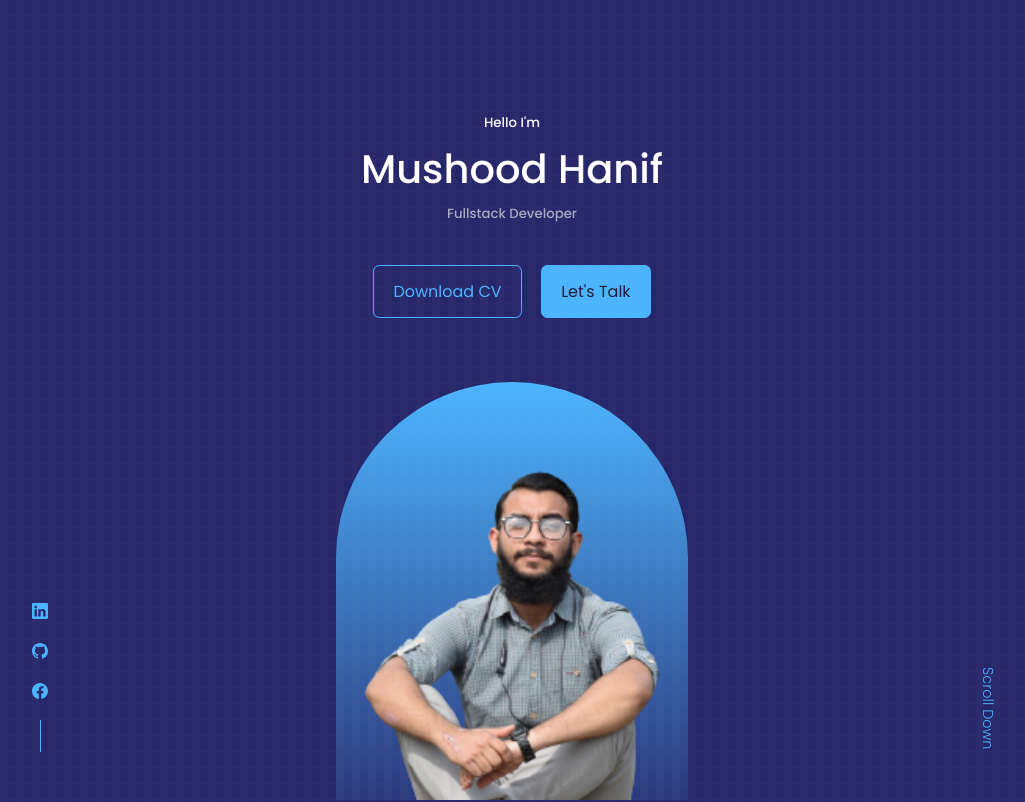
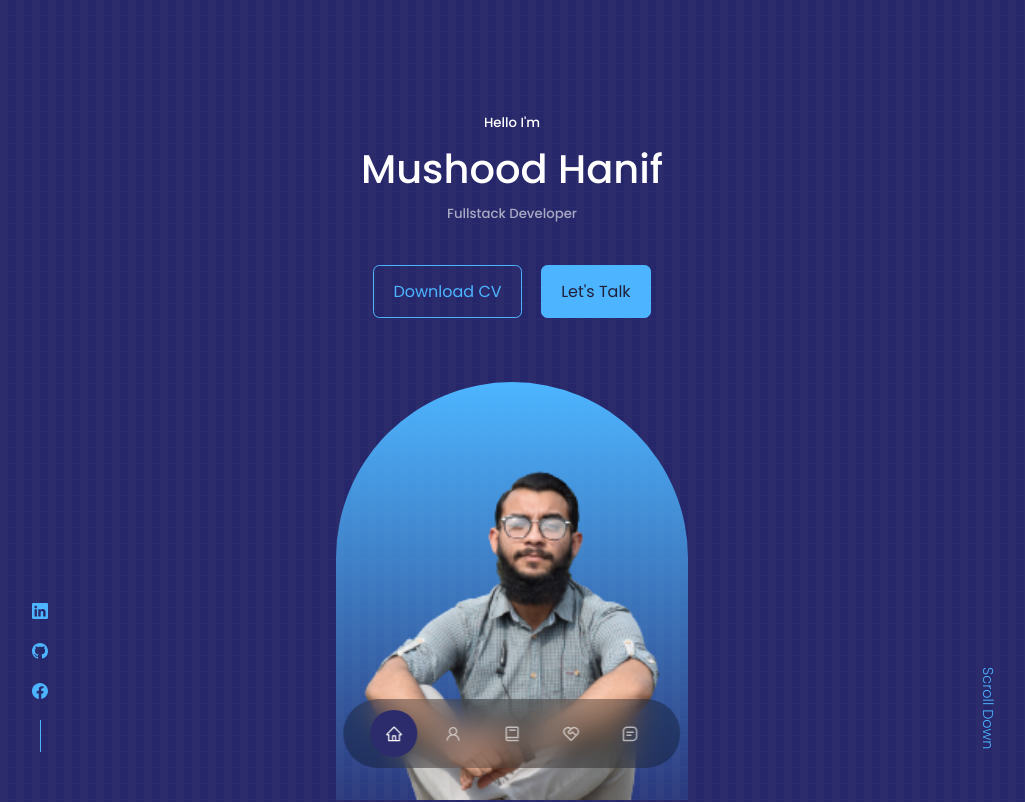
Before and after one commit to DivineDemon/react-portfolio, a React (Create React App) app in the folder frontend/: page / in a window 1280 px wide. Shown: the top 802 px of the page, without its empty margins (128-1153 px from the left). Built offline with nearby package versions, Linux system fonts and the light colour scheme.

Commit message:
navbar Completed :lipstick:

```diff
--- a/frontend/src/components/nav/Nav.jsx
+++ b/frontend/src/components/nav/Nav.jsx
@@ -1,25 +1,47 @@
-import React from "react";
+/* eslint-disable */
+import React, { useState } from "react";
 import "./nav.css";
 import { AiOutlineHome, AiOutlineUser } from "react-icons/ai";
 import { BiBook, BiMessageSquareDetail } from "react-icons/bi";
 import { RiServiceLine } from "react-icons/ri";
 
 const Nav = () => {
+  const [activeNav, setActiveNav] = useState("#");
   return (
     <nav>
-      <a href="#">
+      <a
+        href="#"
+        onClick={() => setActiveNav("#")}
+        className={activeNav === "#" ? "active" : ""}
+      >
         <AiOutlineHome />
       </a>
-      <a href="#about">
+      <a
+        href="#about"
+        onClick={() => setActiveNav("#about")}
+        className={activeNav === "#about" ? "active" : ""}
+      >
         <AiOutlineUser />
       </a>
-      <a href="#experience">
+      <a
+        href="#experience"
+        onClick={() => setActiveNav("#experience")}
+        className={activeNav === "#experience" ? "active" : ""}
+      >
         <BiBook />
       </a>
-      <a href="#services">
+      <a
+        href="#services"
+        onClick={() => setActiveNav("#services")}
+        className={activeNav === "#services" ? "active" : ""}
+      >
         <RiServiceLine />
       </a>
-      <a href="#contact">
+      <a
+        href="#contact"
+        onClick={() => setActiveNav("#contact")}
+        className={activeNav === "#contact" ? "active" : ""}
+      >
         <BiMessageSquareDetail />
       </a>
     </nav>
--- a/frontend/src/components/nav/nav.css
+++ b/frontend/src/components/nav/nav.css
@@ -0,0 +1,33 @@
+nav {
+  background: rgba(0, 0, 0, 0.3);
+  width: max-content;
+  display: block;
+  padding: 0.7rem 1.7rem;
+  z-index: 2;
+  position: fixed;
+  left: 50%;
+  transform: translateX(-50%);
+  bottom: 2rem;
+  display: flex;
+  gap: 0.8rem;
+  border-radius: 3rem;
+  backdrop-filter: blur(15px);
+}
+
+nav a {
+  background: transparent;
+  padding: 0.9rem;
+  border-radius: 50%;
+  display: flex;
+  color: var(--color-light);
+  font-size: 1.1rem;
+}
+
+nav a:hover {
+  background: rgba(0, 0, 0, 0.3);
+}
+
+nav a.active {
+  background: var(--color-bg-variant);
+  color: var(--color-white);
+}
```
